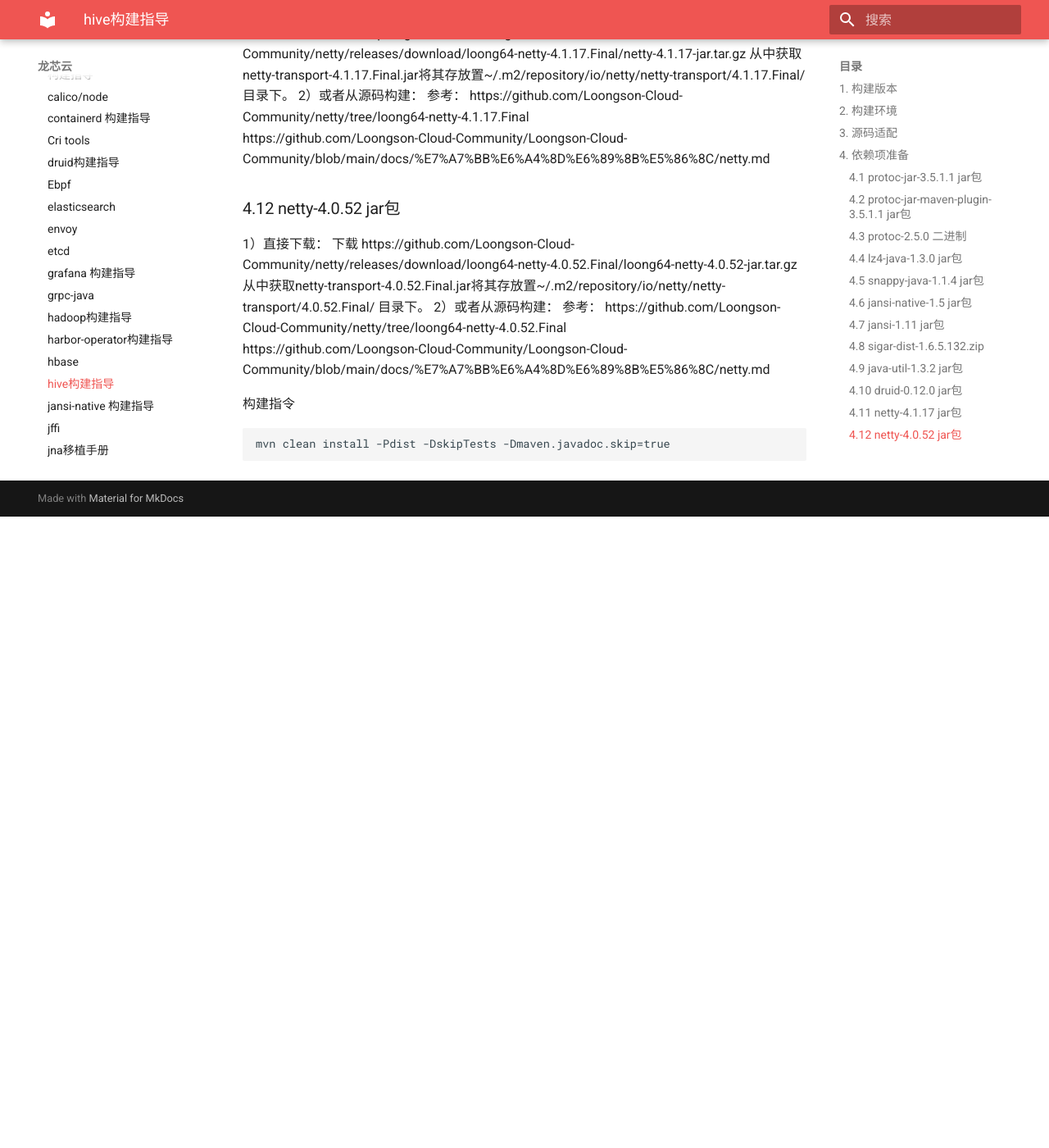
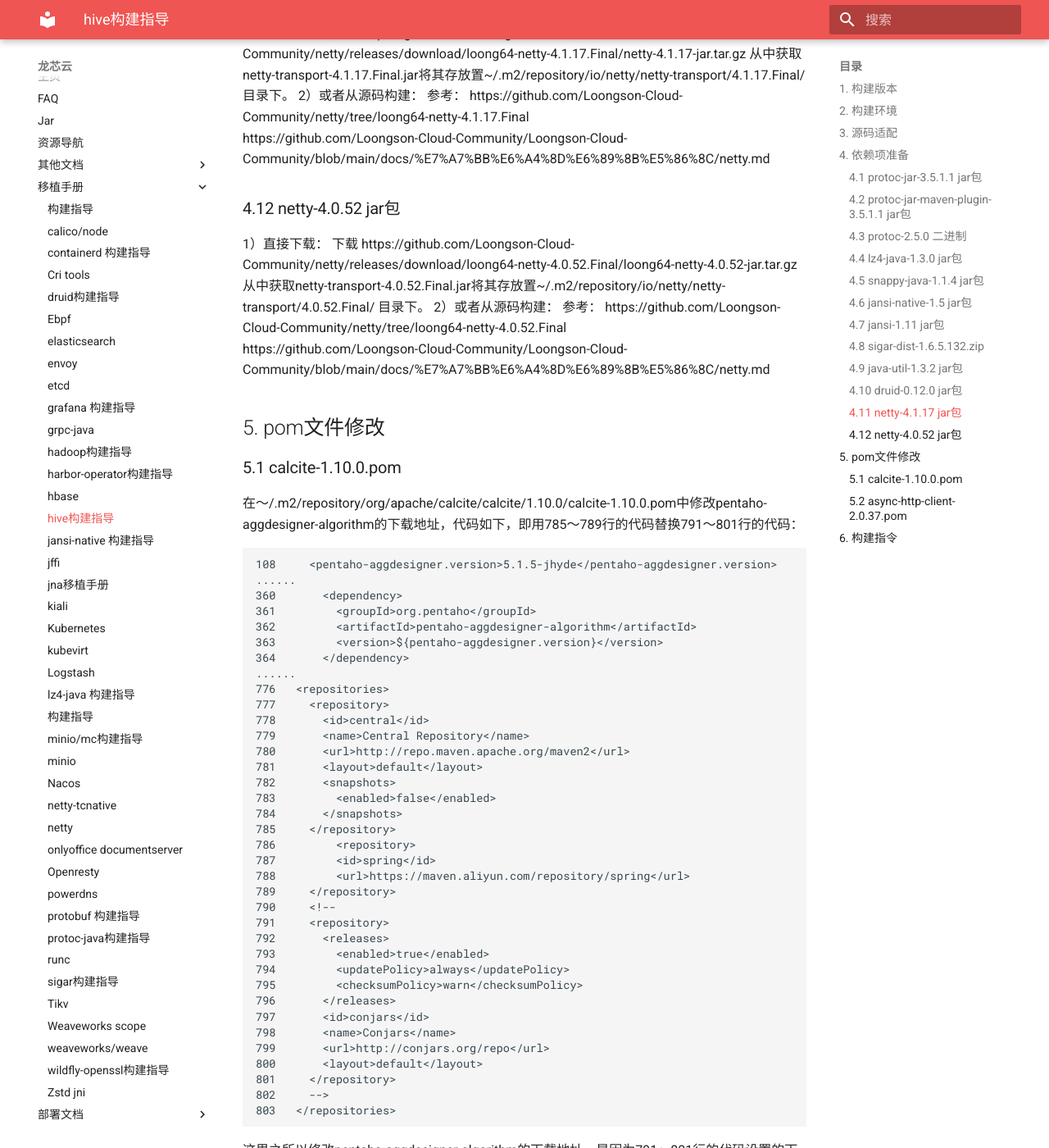
Before and after one commit to Loongson-Cloud-Community/Loongson-Cloud-Community, an MkDocs documentation site: the page built from docs/移植手册/hive.md, in a window 1280 px wide and 1400 px high, scrolled down 2925 px. Shown: the whole window at 82% size. Built offline with MkDocs 1.6.1 and Material for MkDocs 9.7.7, drawn with Linux system fonts in a browser that asks for light colours; before the commit the page ends 3555 px from its top, so only the background shows below that; some of the changed text lies outside the part shown.

Commit message:
Update hive.md

````diff
--- a/docs/移植手册/hive.md
+++ b/docs/移植手册/hive.md
@@ -97,11 +97,69 @@
 https://github.com/Loongson-Cloud-Community/netty/tree/loong64-netty-4.0.52.Final
 https://github.com/Loongson-Cloud-Community/Loongson-Cloud-Community/blob/main/docs/%E7%A7%BB%E6%A4%8D%E6%89%8B%E5%86%8C/netty.md
 
+## 5. pom文件修改
+### 5.1 calcite-1.10.0.pom
+在～/.m2/repository/org/apache/calcite/calcite/1.10.0/calcite-1.10.0.pom中修改pentaho-aggdesigner-algorithm的下载地址，代码如下，即用785～789行的代码替换791～801行的代码：
+```
+108     <pentaho-aggdesigner.version>5.1.5-jhyde</pentaho-aggdesigner.version>
+......
+360       <dependency>
+361         <groupId>org.pentaho</groupId>
+362         <artifactId>pentaho-aggdesigner-algorithm</artifactId>
+363         <version>${pentaho-aggdesigner.version}</version>
+364       </dependency>
+......
+776   <repositories>
+777     <repository>
+778       <id>central</id>
+779       <name>Central Repository</name>
+780       <url>http://repo.maven.apache.org/maven2</url>
+781       <layout>default</layout>
+782       <snapshots>
+783         <enabled>false</enabled>
+784       </snapshots>
+785     </repository>
+786         <repository>
+787         <id>spring</id>
+788         <url>https://maven.aliyun.com/repository/spring</url>
+789     </repository>
+790     <!--
+791     <repository>
+792       <releases>
+793         <enabled>true</enabled>
+794         <updatePolicy>always</updatePolicy>
+795         <checksumPolicy>warn</checksumPolicy>
+796       </releases>
+797       <id>conjars</id>
+798       <name>Conjars</name>
+799       <url>http://conjars.org/repo</url>
+800       <layout>default</layout>
+801     </repository>
+802     -->
+803   </repositories>
+```
+这里之所以修改pentaho-aggdesigner-algorithm的下载地址，是因为791～801行的代码设置的下载地址已经不存在，目前下载地址已经更新为https://maven.aliyun.com/repository/spring ,
+若不替换则会报以下错误：
+```
+[INFO] -----------------< org.apache.hive:hive-upgrade-acid >------------------
+[INFO] Building Hive Upgrade Acid 3.1.2                                  [1/42]
+[INFO] --------------------------------[ jar ]---------------------------------
+Downloading from conjars: http://conjars.org/repo/org/pentaho/pentaho-aggdesigner-algorithm/5.1.5-jhyde/pentaho-aggdesigner-algorithm-5.1.5-jhyde.pom
+......
+[ERROR] Failed to execute goal on project hive-upgrade-acid: Could not resolve dependencies for project org.apache.hive:hive-upgrade-acid:jar:3.1.2: Failed to collect dependencies at org.apache.hive:hive-exec:jar:2.3.3 -> org.apache.calcite:calcite-core:jar:1.10.0 -> org.pentaho:pentaho-aggdesigner-algorithm:jar:5.1.5-jhyde: Failed to read artifact descriptor for org.pentaho:pentaho-aggdesigner-algorithm:jar:5.1.5-jhyde: Could not transfer artifact org.pentaho:pentaho-aggdesigner-algorithm:pom:5.1.5-jhyde from/to conjars (http://conjars.org/repo): Connect to conjars.org:80 [conjars.org/54.235.127.59] failed: 连接超时 (Connection timed out) -> [Help 1]
+[ERROR]
+[ERROR] To see the full stack trace of the errors, re-run Maven with the -e switch.
+[ERROR] Re-run Maven using the -X switch to enable full debug logging.
+[ERROR]
+[ERROR] For more information about the errors and possible solutions, please read the following articles:
+[ERROR] [Help 1] http://cwiki.apache.org/confluence/display/MAVEN/DependencyResolutionException
+```
+
+### 5.2 async-http-client-2.0.37.pom
 
 
 
-
-构建指令
+## 6. 构建指令
 ```
 mvn clean install -Pdist -DskipTests -Dmaven.javadoc.skip=true
 ```
````
